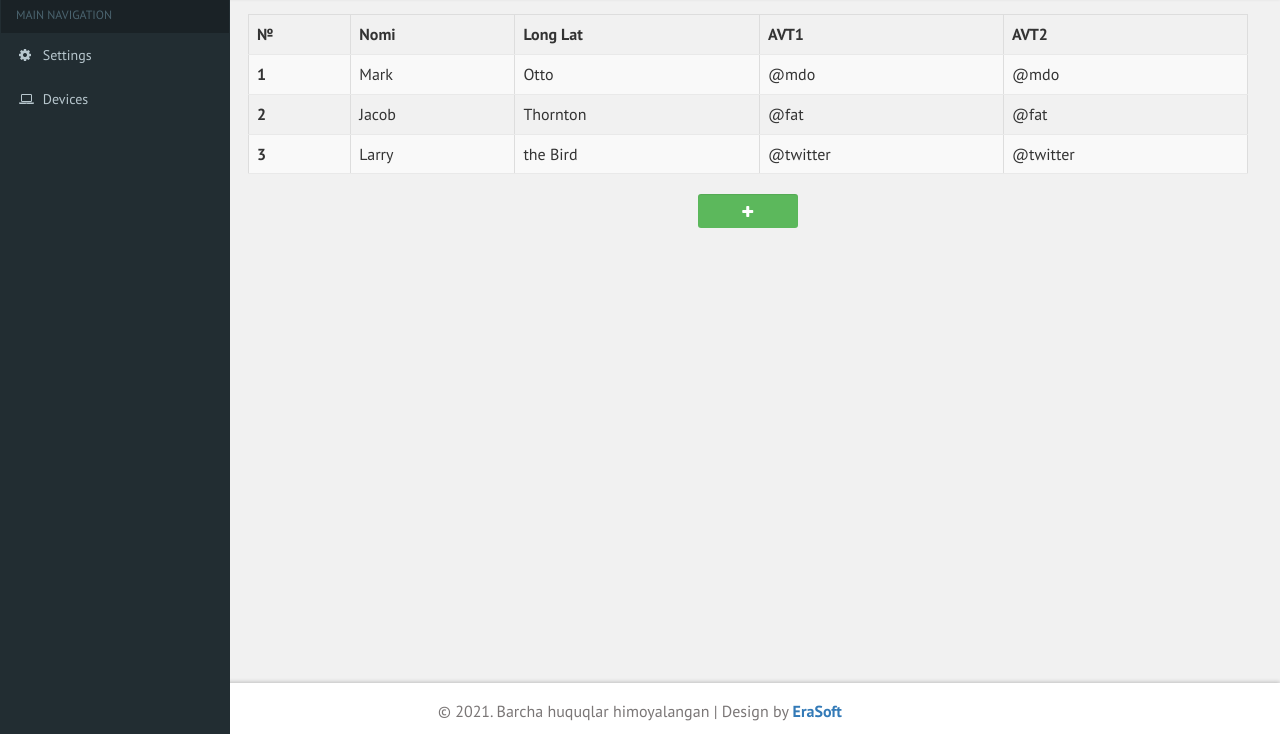
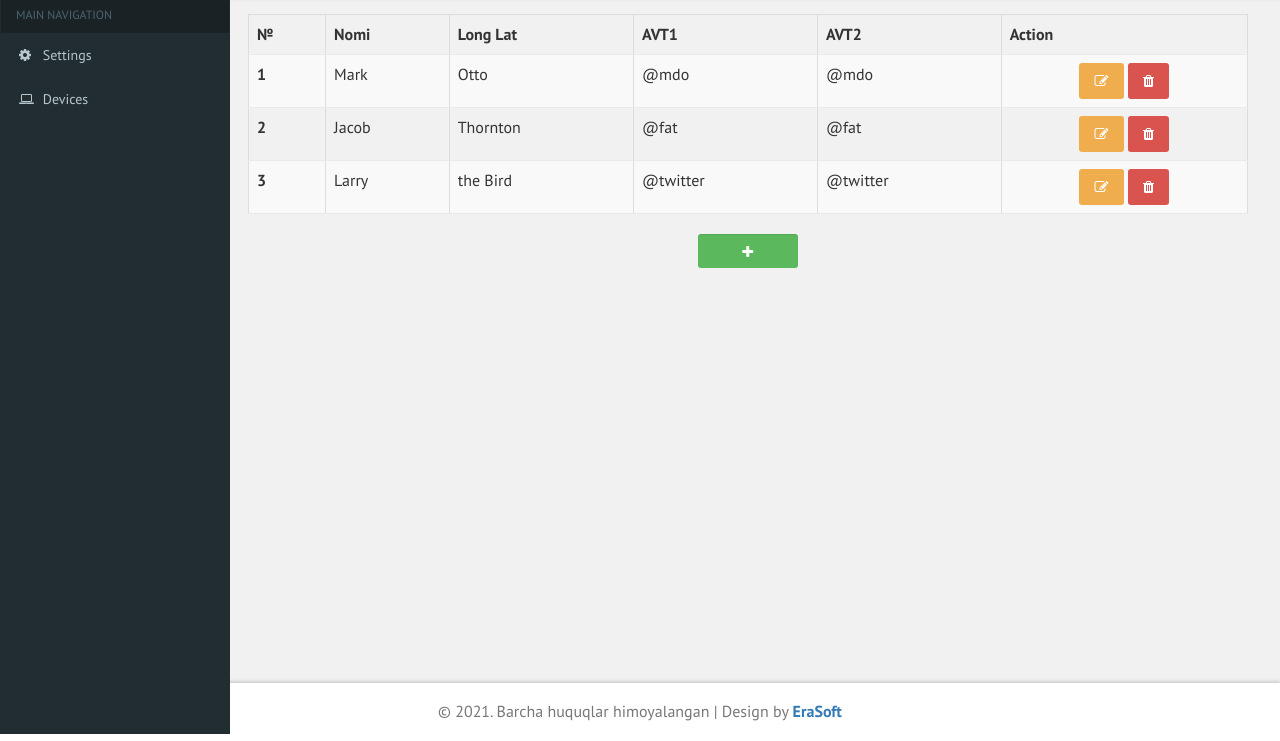
Before and after one commit to mr-bobur/lightingNode, a website: page web/devices.html in a window 1280 px wide. Shown: the part 66-807 px from the top of the page. Drawn offline with Linux system fonts and the light colour scheme.

Commit message:
delete and update btn added

```diff
--- a/web/devices.html
+++ b/web/devices.html
@@ -260,6 +260,7 @@ SmartPhone Compatible web template, free WebDesigns for Nokia, Samsung, LG, Sony
               <th scope="col">Long Lat</th>
               <th scope="col">AVT1</th>
               <th scope="col">AVT2</th>
+              <th scope="col">Action</th>
             </tr>
           </thead>
           <tbody>
@@ -269,6 +270,10 @@ SmartPhone Compatible web template, free WebDesigns for Nokia, Samsung, LG, Sony
               <td>Otto</td>
               <td>@mdo</td>
               <td>@mdo</td>
+              <td class="text-center">
+                <button class="btn btn-warning"><i class="fa fa-pencil-square-o"></i></button>
+                <button class="btn btn-danger"><i class="fa fa-trash"></i></button>
+              </td>
             </tr>
             <tr>
               <th scope="row">2</th>
@@ -276,6 +281,10 @@ SmartPhone Compatible web template, free WebDesigns for Nokia, Samsung, LG, Sony
               <td>Thornton</td>
               <td>@fat</td>
               <td>@fat</td>
+              <td class="text-center">
+                <button class="btn btn-warning"><i class="fa fa-pencil-square-o"></i></button>
+                <button class="btn btn-danger"><i class="fa fa-trash"></i></button>
+              </td>
             </tr>
             <tr>
               <th scope="row">3</th>
@@ -283,6 +292,10 @@ SmartPhone Compatible web template, free WebDesigns for Nokia, Samsung, LG, Sony
               <td>the Bird</td>
               <td>@twitter</td>
               <td>@twitter</td>
+              <td class="text-center">
+                <button class="btn btn-warning"><i class="fa fa-pencil-square-o"></i></button>
+                <button class="btn btn-danger"><i class="fa fa-trash"></i></button>
+              </td>
             </tr>
           </tbody>
         </table>
```
